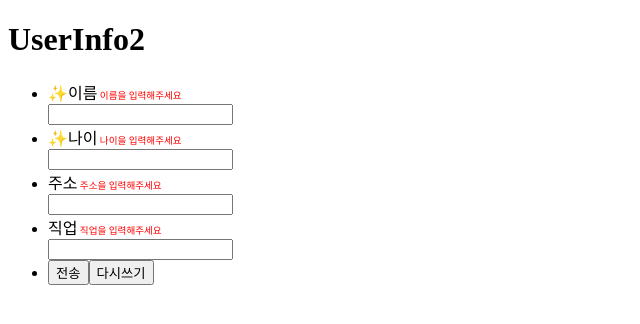
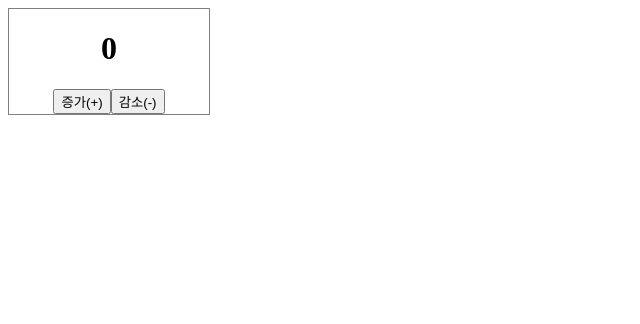
Before and after one commit to tjg-data/fe-course, a React (Vite) app in the folder basic-app/: page / in a window 1280 px wide. Shown: the top 324 px of the page, without its empty margins (0-640 px from the left). Built offline with nearby package versions, Linux system fonts and the light colour scheme.

Commit message:
2026-04-13 commit~

```diff
--- /dev/null
+++ b/basic-app/src/AppEffect.jsx
@@ -0,0 +1,9 @@
+import EffectCounter from './components/effects/EffectCounter.jsx';
+
+export default function App() {
+    return(
+        <>
+            <EffectCounter />
+        </>
+    )
+}
--- /dev/null
+++ b/basic-app/src/components/effects/EffectCounter.jsx
@@ -0,0 +1,15 @@
+import { useState } from 'react';
+
+export default function EffectCounter() {
+    const [count, setCount] = useState(0);
+
+    return (
+        <div style={{width:'200px',
+                    textAlign:'center',
+                    border: '1px solid gray'}} >
+            <h1>{count}</h1>
+            <button type="button" onClick={()=> setCount(count+1)}>증가(+)</button>
+            <button type="button" onClick={()=> setCount(count-1)}>감소(-)</button>
+        </div>
+    )
+}
--- a/basic-app/src/main.jsx
+++ b/basic-app/src/main.jsx
@@ -6,7 +6,8 @@ import { createRoot } from 'react-dom/client'
 // import App from './AppButton.jsx'
 // import App from './AppCommon.jsx'
 // import App from './AppCounter.jsx'
-import App from './AppForm.jsx'
+// import App from './AppForm.jsx'
+import App from './AppEffect.jsx'
 
 createRoot(document.getElementById('root')).render(
   <StrictMode>
```
Also changed, not shown: 1 other file (tests, documents, lock files or other folders).
